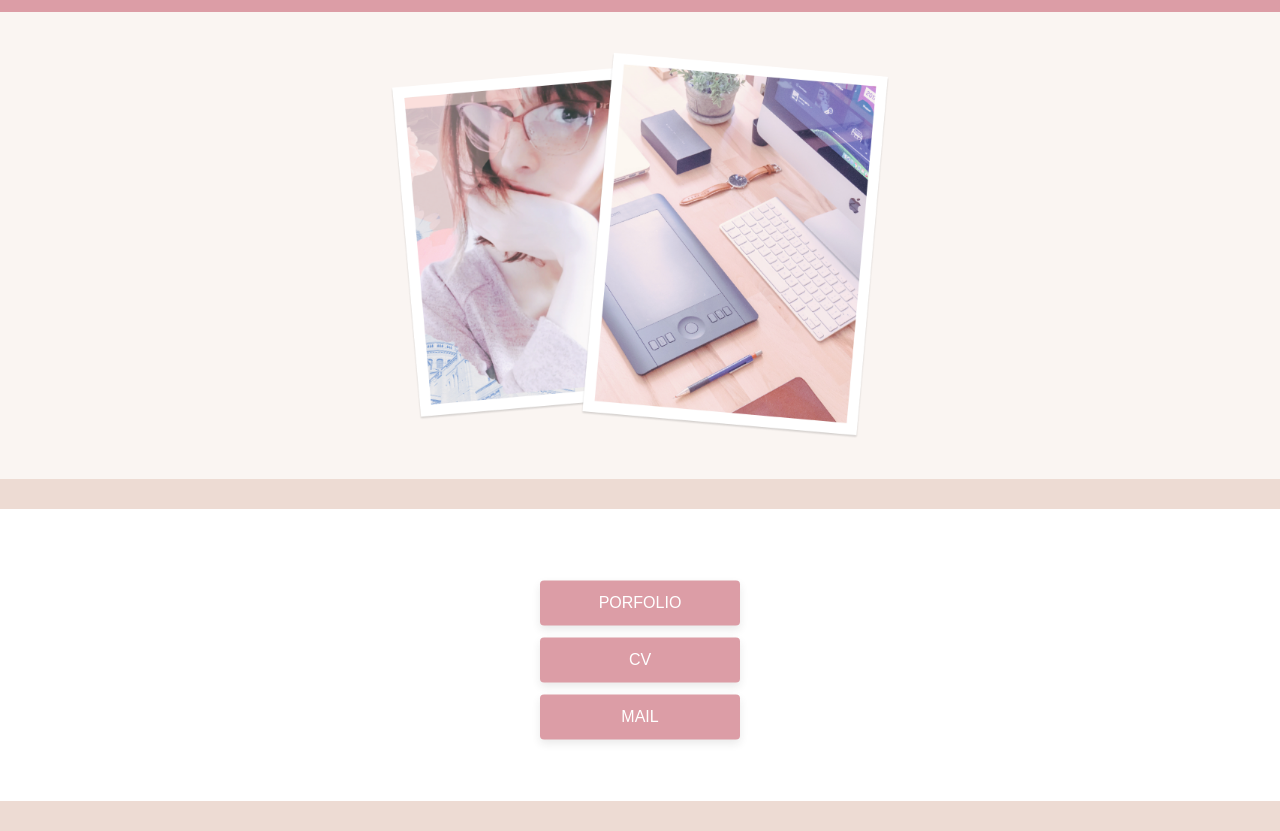
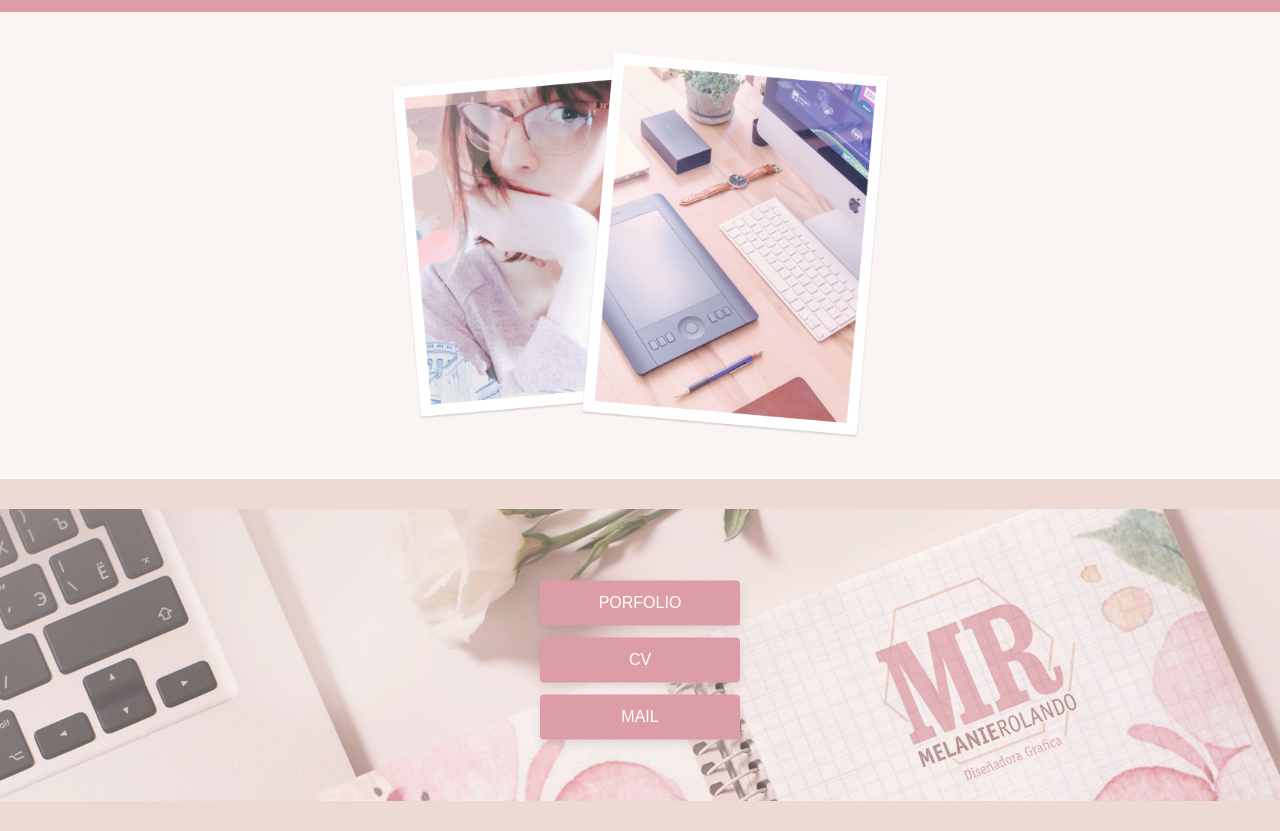
Before and after one commit to MeliDesigns/MeliDesigns.github.io, a plain HTML site: page index.html in a window 1280 px wide. Shown: the part 88-919 px from the top of the page. Drawn offline with Linux system fonts and the light colour scheme; a web font is replaced by a local one.

Commit message:
Update meli.css

```diff
--- a/css/meli.css
+++ b/css/meli.css
@@ -39,7 +39,7 @@
 
 .bio-links {
     position: relative;
-    background-image: url('../img/2.jpg');
+    background-image: url('../img/2.png');
     background-size: cover;
     background-position: center;
     background-repeat: no-repeat;
```
